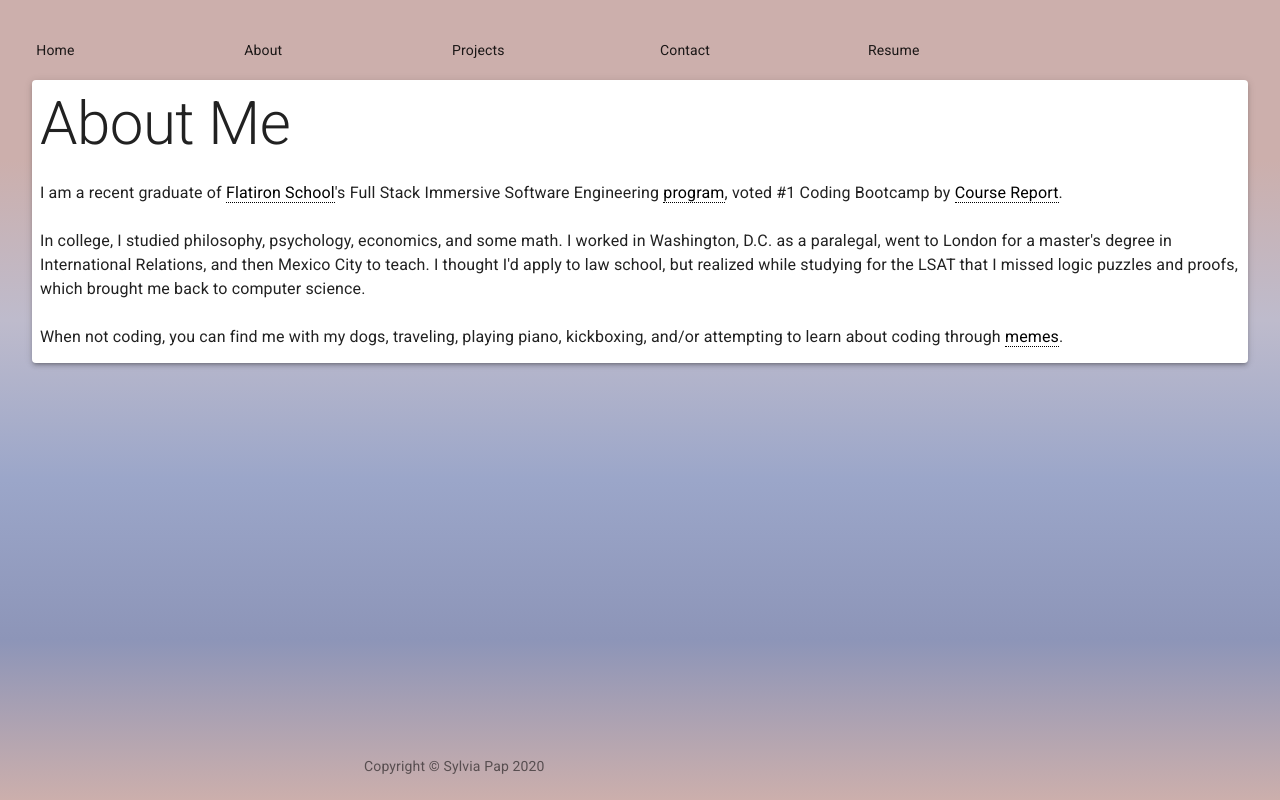
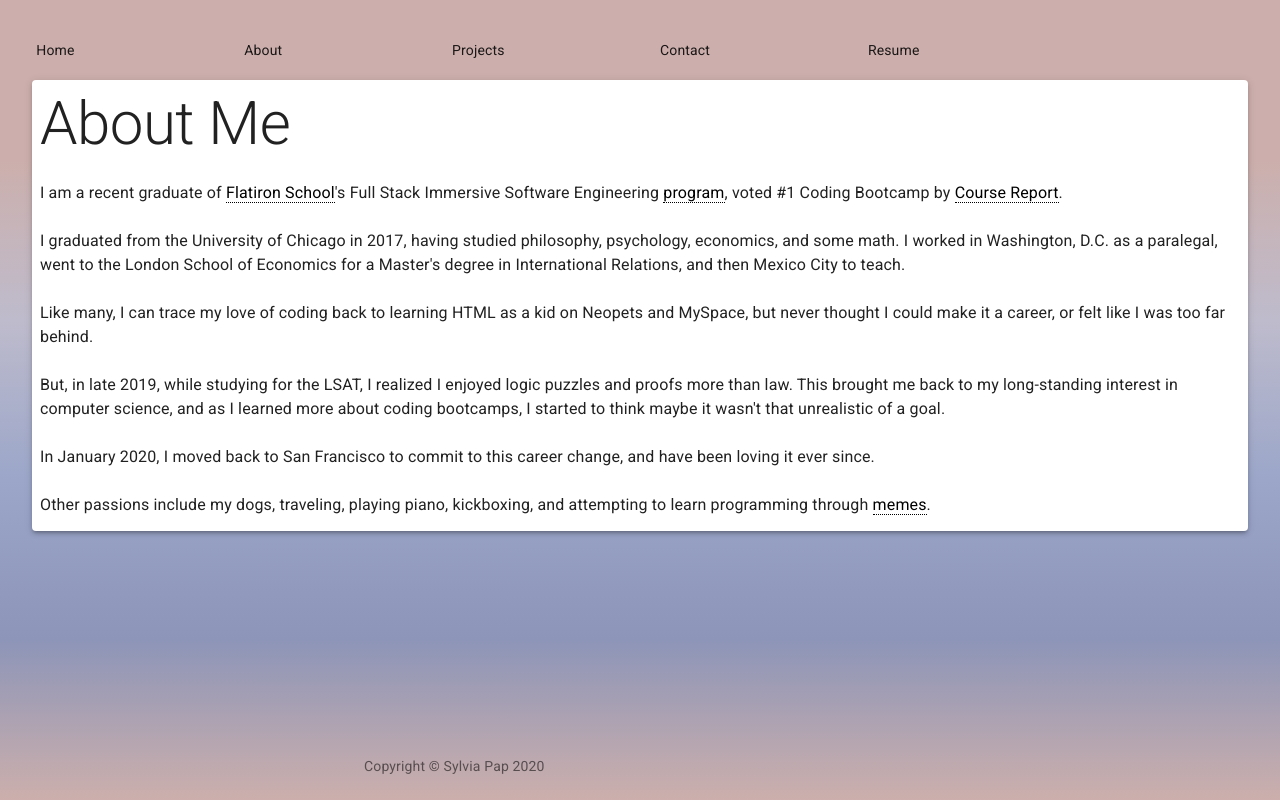
Before and after one commit to sylviapap/personal-site-react, a React (Create React App) app: page /about in a window 1280 px wide. Built offline with nearby package versions, Linux system fonts and the light colour scheme.

Commit message:
more info

```diff
--- a/src/pages/About.js
+++ b/src/pages/About.js
@@ -33,10 +33,19 @@ export default function About() {
     I am a recent graduate of <Link className={classes.links} underline="none" href="https://flatironschool.com/" >Flatiron School</Link>'s Full Stack Immersive Software Engineering <Link className={classes.links} underline="none" href="https://flatironschool.com/career-courses/coding-bootcamp/san-francisco">program</Link>, voted #1 Coding Bootcamp by <Link className={classes.links} underline="none" href="https://www.coursereport.com/best-coding-bootcamps">Course Report</Link>.
     <br></br>
     <br></br>
-    In college, I studied philosophy, psychology, economics, and some math. I worked in Washington, D.C. as a paralegal, went to London for a master's degree in International Relations, and then Mexico City to teach. I thought I'd apply to law school, but realized while studying for the LSAT that I missed logic puzzles and proofs, which brought me back to computer science.
+    I graduated from the University of Chicago in 2017, having studied philosophy, psychology, economics, and some math. I worked in Washington, D.C. as a paralegal, went to the London School of Economics for a Master's degree in International Relations, and then Mexico City to teach.
     <br></br>
     <br></br>
-    When not coding, you can find me with my dogs, traveling, playing piano, kickboxing, and/or attempting to learn about coding through <Link className={classes.links} underline="none" href="https://www.instagram.com/p/B-AJtycgYKU/?igshid=12f3s8qalj71s">memes</Link>.
+    Like many, I can trace my love of coding back to learning HTML as a kid on Neopets and MySpace, but never thought I could make it a career, or felt like I was too far behind.
+    <br></br>
+    <br></br>
+    But, in late 2019, while studying for the LSAT, I realized I enjoyed logic puzzles and proofs more than law. This brought me back to my long-standing interest in computer science, and as I learned more about coding bootcamps, I started to think maybe it wasn't that unrealistic of a goal.
+    <br></br>
+    <br></br>
+    In January 2020, I moved back to San Francisco to commit to this career change, and have been loving it ever since.
+    <br></br>
+    <br></br>
+    Other passions include my dogs, traveling, playing piano, kickboxing, and attempting to learn programming through <Link className={classes.links} underline="none" href="https://www.instagram.com/p/B-AJtycgYKU/?igshid=12f3s8qalj71s">memes</Link>.
     </Typography>
     </Paper>
   </div>
```
